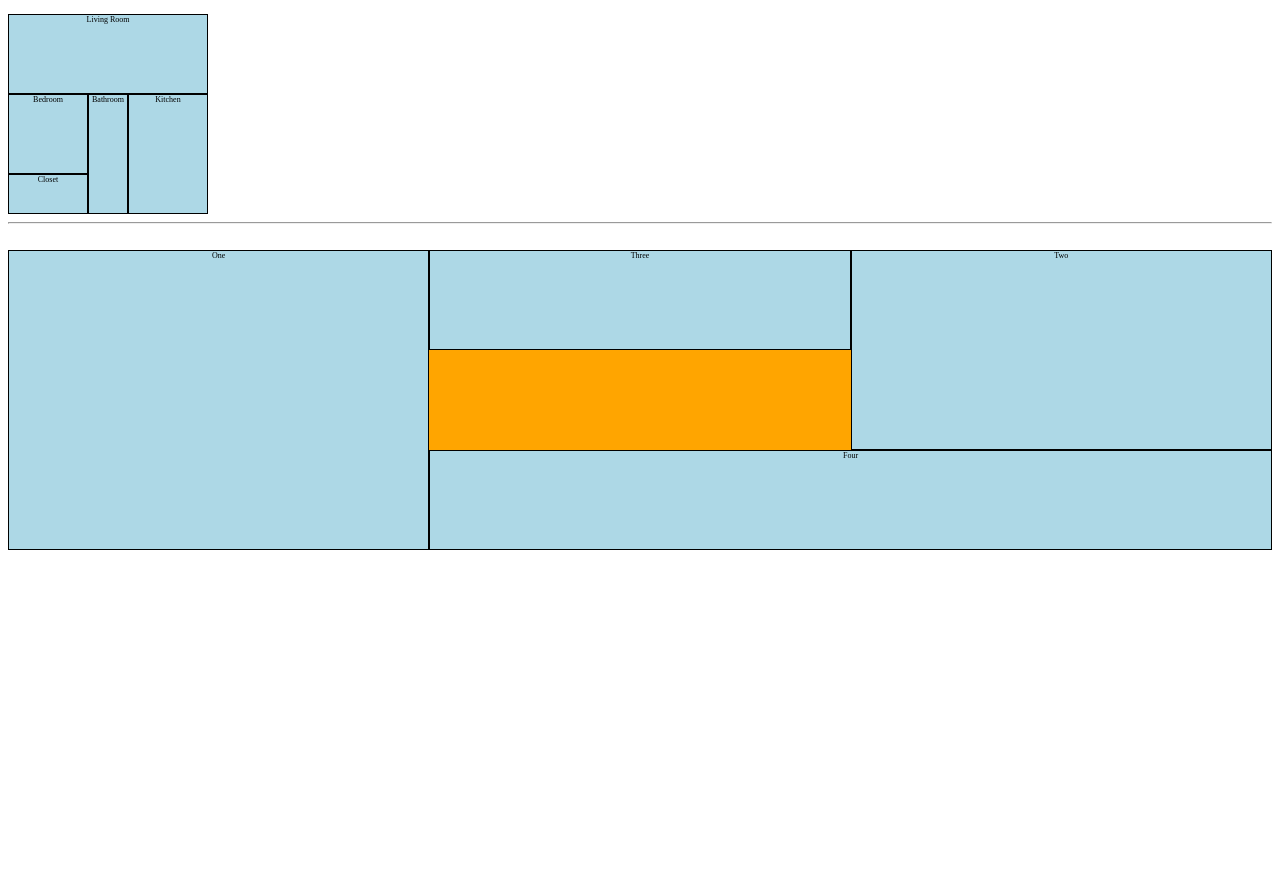
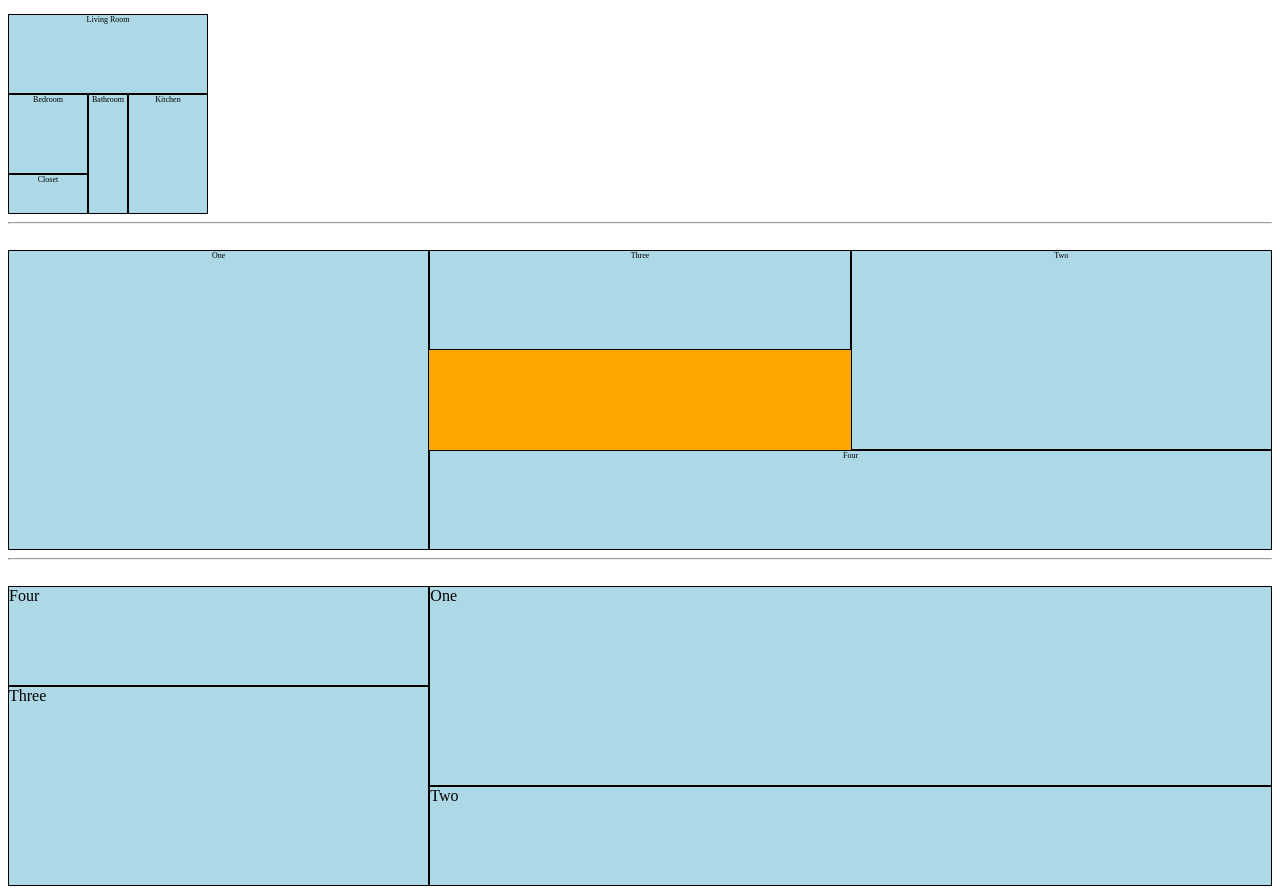
Before and after one commit to raymund-corpuz/fundation-theOdinProject, a plain HTML site: page 13_grid/index.html in a window 1280 px wide. Before the commit the page ends 800 px from the top, so only its background shows below. Drawn offline with Linux system fonts and the light colour scheme.

Commit message:
13_grid: Grid Shorthand practice

```diff
--- a/13_grid/index.html
+++ b/13_grid/index.html
@@ -24,5 +24,14 @@
       <div class="box box3">Three</div>
       <div class="box box4">Four</div>
     </div>
+
+    <hr />
+    <br />
+    <div class="frame">
+      <div class="framing frame1">One</div>
+      <div class="framing frame2">Two</div>
+      <div class="framing frame3">Three</div>
+      <div class="framing frame4">Four</div>
+    </div>
   </body>
 </html>
--- a/13_grid/style.css
+++ b/13_grid/style.css
@@ -91,3 +91,29 @@
   grid-row-start: 3;
   grid-row-end: 4;
 }
+
+.frame {
+  display: grid;
+  grid-template-columns: repeat(3, 1fr);
+  grid-template-rows: repeat(3, 100px);
+  background-color: purple;
+}
+
+.framing {
+  background-color: lightblue;
+  border: 1px solid black;
+}
+
+.frame1 {
+  grid-column: 2/4;
+  grid-row: 1/ 3;
+}
+
+.frame2 {
+  grid-column: 2/4;
+  grid-row: 3/4;
+}
+.frame3 {
+  grid-column: 1/2;
+  grid-row: 2/4;
+}
```
